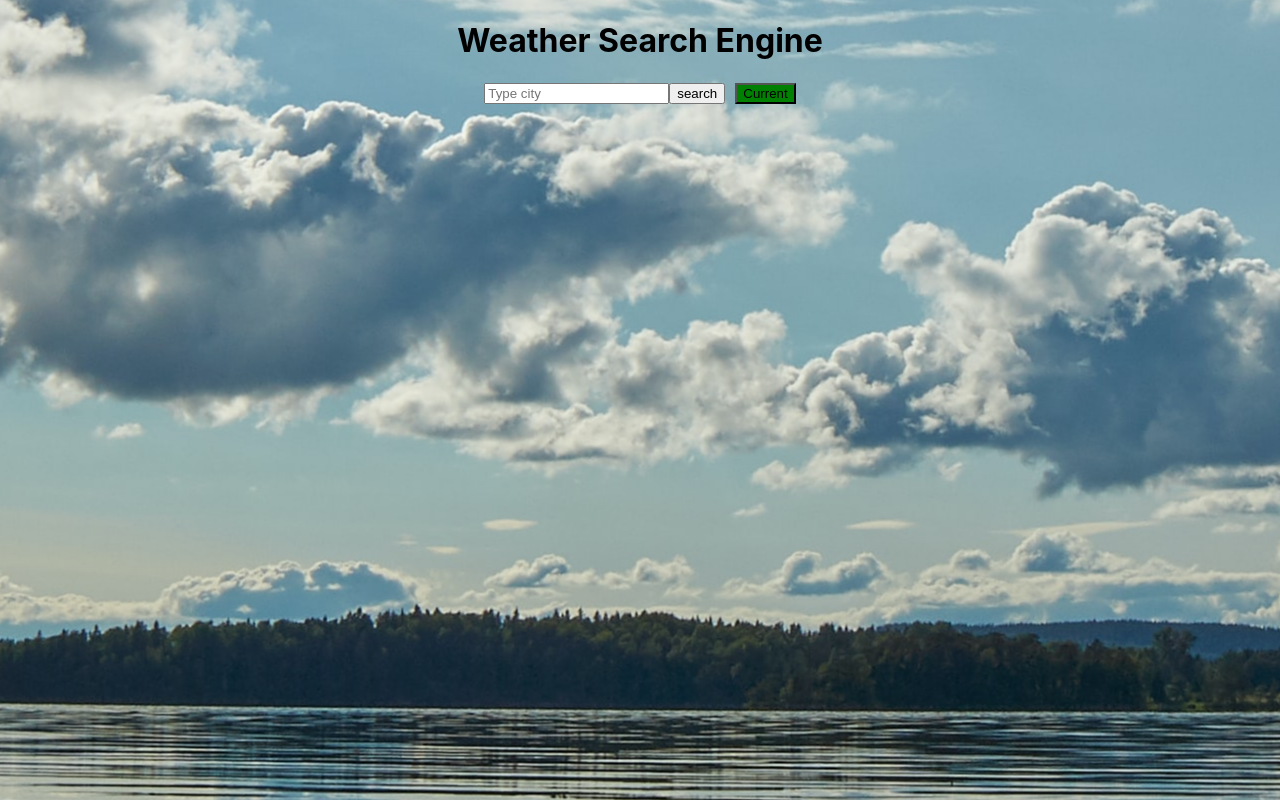
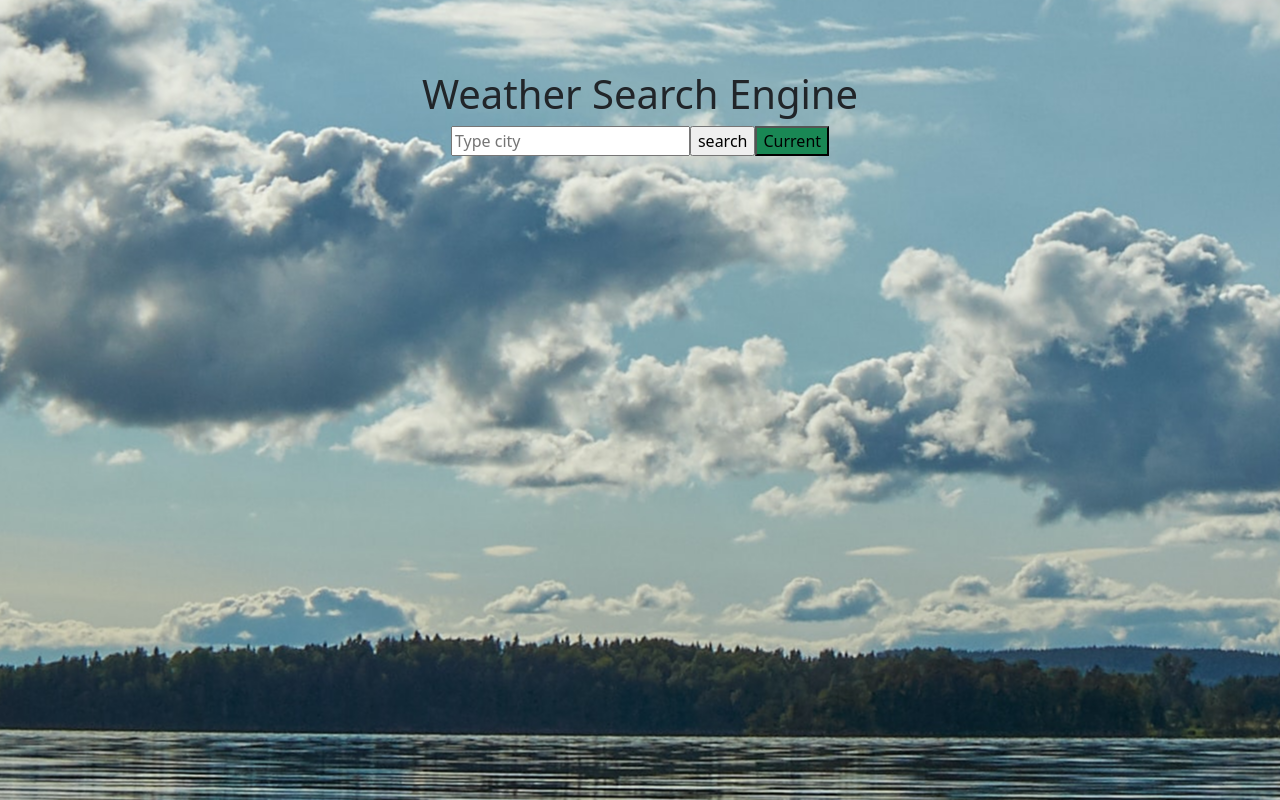
Before and after one commit to Yunis-wanji/weather-react, a React (Create React App) app: page / in a window 1280 px wide. Built offline with nearby package versions, Linux system fonts and the light colour scheme.

Commit message:
added columns

```diff
--- a/src/Weather.css
+++ b/src/Weather.css
@@ -1,13 +1,9 @@
 body{
     background-image: url(/images/background\ clouds.jpg);
     background-position: center;
+    padding-top: 70px;
 }
 
 ul{
     text-decoration: none;
 }
-
-button{
-    background-color: green;
-    margin-left: 10px;
-}
--- a/src/Weather.js
+++ b/src/Weather.js
@@ -1,6 +1,7 @@
 import axios from "axios";
 import React, {useState} from "react";
 import "./Weather.css"
+import 'bootstrap/dist/css/bootstrap.min.css';
 export default function Weather(){
 
     const[city, setCity]=useState("")
@@ -35,7 +36,7 @@ export default function Weather(){
     let form =  <form onSubmit={handleSubmit}>
     <input onChange={showWeather} type="search" placeholder="Type city"/>
     <input type="submit" value="search"/>
-    <button>Current</button>
+    <button className="bg-success">Current</button>
     </form>
 
 
@@ -43,19 +44,25 @@ export default function Weather(){
     if (load){
 
         return (
-            <div className="">
-         {form}
+            <div className="row" >
+                {form}
+         <div className="col-6">
          <ul>
        <li>
         {temp.humidity}
         </li>
         <li>{temp.temperature}</li>
         <li>{temp.wind}</li>
+        </ul>
+        </div>
+        <div className="col-6">
+        <ul>
         <li>
         <img src={temp.icon} alt="Weather Icon"/>
         </li>
         <li>{temp.name}</li>
         </ul>
+        </div>
         </div>
         )
     }else{
--- a/src/index.js
+++ b/src/index.js
@@ -2,6 +2,7 @@ import React from 'react';
 import ReactDOM from 'react-dom/client';
 import './index.css';
 import App from './App';
+import 'bootstrap/dist/css/bootstrap.min.css';
 import reportWebVitals from './reportWebVitals';
 
 const root = ReactDOM.createRoot(document.getElementById('root'));
```
